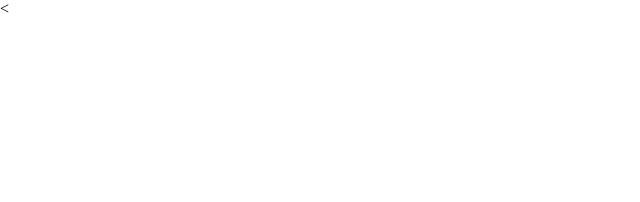
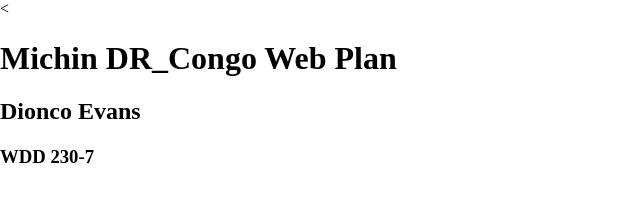
Before and after one commit to dioncoevans/wdd230, a plain HTML site: page lesson3/index.html in a window 1280 px wide. Shown: the whole page, without its empty margins (0-640 px from the left). Drawn offline with nearby package versions, Linux system fonts and the light colour scheme; files that its build step writes are made by us from their sources.

Commit message:
fresh start

```diff
--- a/lesson3/index.html
+++ b/lesson3/index.html
@@ -12,15 +12,24 @@
         <link
             href="https://fonts.googleapis.com/css2?family=Open+Sans:wght@300&family=Roboto:wght@300&family=Rubik:wght@300&display=swap"
             rel="stylesheet">
-<!--Styles-->
-<link rel="stylesheet" href="https://cdnjs.cloudflare.com/ajax/libs/normalize/8.0.1/normalize.min.css">
-<link rel="stylesheet" href="css/style.css">
-<link rel="stylesheet" href="css/small.css">
-<link rel="stylesheet" href="css/medium.css">
+        <!--Styles-->
+        <link rel="stylesheet" href="https://cdnjs.cloudflare.com/ajax/libs/normalize/8.0.1/normalize.min.css">
+        <link rel="stylesheet" href="css/style.css">
+        <link rel="stylesheet" href="css/small.css">
+        <link rel="stylesheet" href="css/medium.css">
 </head>
 
 <body>
+    <header>
+        <h1>Michin DR_Congo Web Plan</h1>
+        <h2>Dionco Evans</h2>
+        <h3>WDD 230-7</h3>
+    </header>
+
+
     <main>
 
     </main>
 </body>
+
+</html>
```
